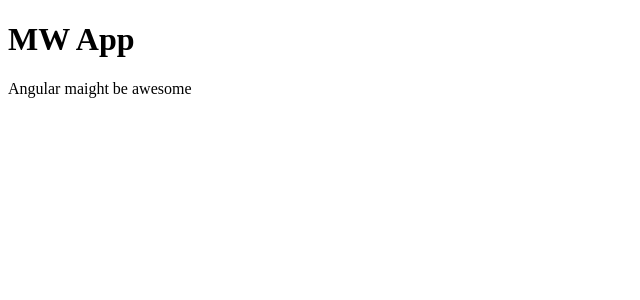
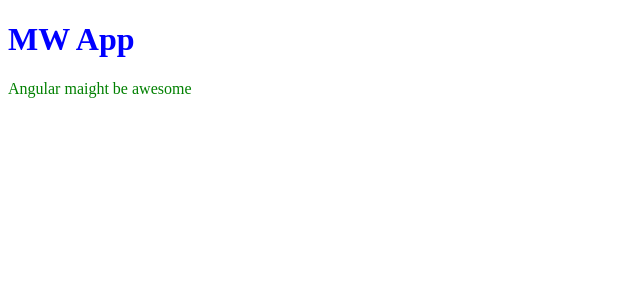
Before and after one commit to alexisselorm/media_watch_angular, an Angular app: page / in a window 1280 px wide. Shown: the top 300 px of the page, without its empty margins (0-640 px from the left). Built offline with nearby package versions, Linux system fonts and the light colour scheme.

Commit message:
'Styling components'

```diff
--- a/src/app/app.component.css
+++ b/src/app/app.component.css
@@ -0,0 +1,9 @@
+body {
+  background-color: #f8a2ce;
+}
+h1 {
+  color: blue;
+}
+.description {
+  color: green;
+}
--- a/src/app/app.component.html
+++ b/src/app/app.component.html
@@ -1,3 +1,3 @@
 <h1>MW App</h1>
-<p>Angular maight be awesome</p>
+<p class="description">Angular maight be awesome</p>
 <!-- <router-outlet></router-outlet> -->
```
